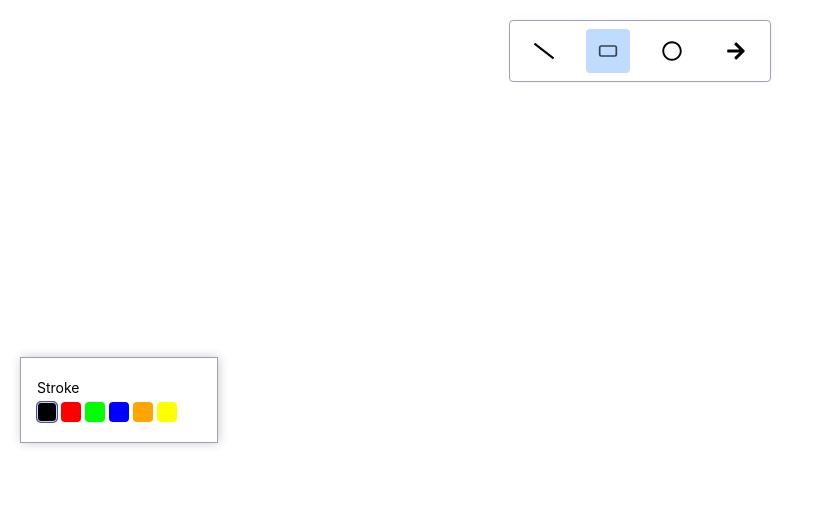
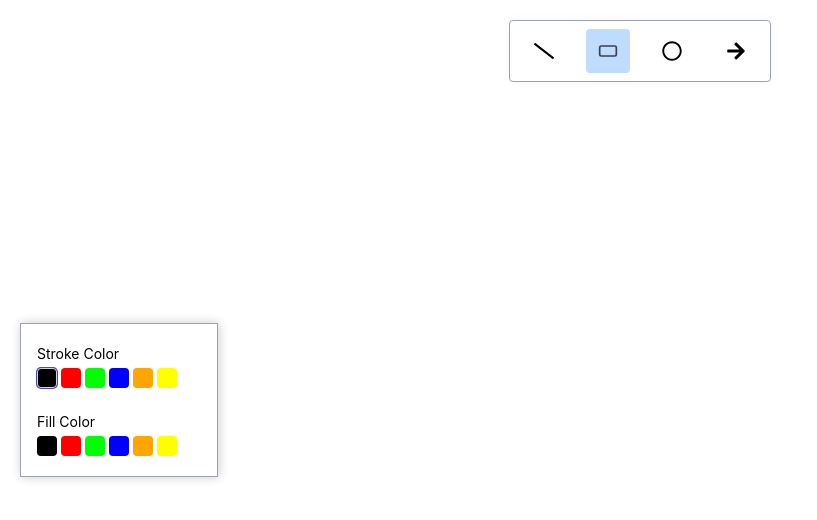
Before and after one commit to PassionateSumon/letsDraw, a React (Create React App) app: page / in a window 1280 px wide. Both pictures are taken after a click on the element 608 px from the left and 51 px from the top of the page. Shown: the top 520 px of the page, without its empty margins (0-817 px from the left). Built offline with nearby package versions, Linux system fonts and the light colour scheme.

Commit message:
added fill and stroke feature

```diff
--- a/src/Store/boardProvider.jsx
+++ b/src/Store/boardProvider.jsx
@@ -13,14 +13,14 @@ const boardReducer = (state, action) => {
     }
 
     case BOARD_ACTIONS.DRAW_DOWN: {
-      const { clientX, clientY } = action.payload;
+      const { clientX, clientY, stroke, fill } = action.payload;
       const newEle = createRoughElement(
         state.elements.length,
         clientX,
         clientY,
         clientX,
         clientY,
-        { type: state.activeToolItem }
+        { type: state.activeToolItem, stroke, fill }
       );
       const prevEle = state.elements;
       return {
@@ -31,12 +31,14 @@ const boardReducer = (state, action) => {
     }
 
     case BOARD_ACTIONS.DRAW_MOVE: {
-      const { clientX, clientY } = action.payload;
+      const { clientX, clientY, stroke, fill } = action.payload;
       const newElements = [...state.elements];
       const index = state.elements.length - 1;
       const { x1, y1 } = newElements[index];
       const newElement = createRoughElement(index, x1, y1, clientX, clientY, {
         type: state.activeToolItem,
+        stroke,
+        fill,
       });
       newElements[index] = newElement;
       return {
@@ -76,24 +78,28 @@ const BoardProvider = ({ children }) => {
     });
   };
 
-  const boardMouseDownHandler = (event) => {
+  const boardMouseDownHandler = (event, toolboxState) => {
     const { clientX, clientY } = event;
     dispatchBoardAction({
       type: BOARD_ACTIONS.DRAW_DOWN,
       payload: {
         clientX,
         clientY,
+        stroke: toolboxState[boardState.activeToolItem]?.stroke,
+        fill: toolboxState[boardState.activeToolItem]?.fill,
       },
     });
   };
 
-  const boardMouseMoveHandler = (event) => {
+  const boardMouseMoveHandler = (event, toolboxState) => {
     const { clientX, clientY } = event;
     dispatchBoardAction({
       type: BOARD_ACTIONS.DRAW_MOVE,
       payload: {
         clientX,
         clientY,
+        stroke: toolboxState[boardState.activeToolItem]?.stroke,
+        fill: toolboxState[boardState.activeToolItem]?.fill,
       },
     });
   };
--- a/src/Store/toolbox-context.jsx
+++ b/src/Store/toolbox-context.jsx
@@ -3,6 +3,7 @@ import { createContext } from "react";
 const toolboxContext = createContext({
   toolboxState: {},
   changeStroke: () => {},
+  changeFill: () => {},
 });
 
 export default toolboxContext;
--- a/src/Store/toolboxProvider.jsx
+++ b/src/Store/toolboxProvider.jsx
@@ -1,10 +1,10 @@
 import React, { useReducer } from "react";
 import toolboxContext from "./toolbox-context";
-import { COLORS, TOOL_ITEMS } from "../constants";
+import { COLORS, TOOLBOX_ACTIONS, TOOL_ITEMS } from "../constants";
 
 function toolboxReducer(state, action) {
   switch (action.type) {
-    case "CHANGE_STROKE": {
+    case TOOLBOX_ACTIONS.CHANGE_STROKE: {
       // return {
       //     ...state,
       //     [action.payload.tool] : {
@@ -16,8 +16,14 @@ function toolboxReducer(state, action) {
       newState[action.payload.tool].stroke = action.payload.stroke;
       return newState;
     }
-    default:
-      return state;
+    case TOOLBOX_ACTIONS.CHANGE_FILL: {
+        const newState = { ...state };
+        newState[action.payload.tool].fill = action.payload.fill;
+        return newState;
+      }
+    default: {
+        return state;
+    }
   }
 }
 
@@ -50,7 +56,7 @@ function ToolboxProvider({ children }) {
 
   const changeStrokeHandler = (tool, stroke) => {
     dispatchToolboxAction({
-      type: "CHANGE_STROKE",
+      type: TOOLBOX_ACTIONS.CHANGE_STROKE,
       payload: {
         tool,
         stroke,
@@ -58,9 +64,20 @@ function ToolboxProvider({ children }) {
     });
   };
 
+  const changeFillHandler = (tool, fill) => {
+    dispatchToolboxAction({
+      type: TOOLBOX_ACTIONS.CHANGE_FILL,
+      payload: {
+        tool,
+        fill,
+      },
+    });
+  };
+
   const toolboxContextValue = {
     toolboxState,
     changeStroke: changeStrokeHandler,
+    changeFill: changeFillHandler,
   };
   return (
     <toolboxContext.Provider value={toolboxContextValue}>
--- a/src/Utils/Elements.js
+++ b/src/Utils/Elements.js
@@ -4,7 +4,7 @@ import { getArrowHeadsCoordinates } from "./Math";
 
 const gen = rough.generator();
 
-export const createRoughElement = (id, x1, y1, x2, y2, { type }) => {
+export const createRoughElement = (id, x1, y1, x2, y2, { type, stroke, fill }) => {
   const element = {
     id,
     x1,
@@ -14,7 +14,14 @@ export const createRoughElement = (id, x1, y1, x2, y2, { type }) => {
   };
   let options = {
     seed: id + 1, //used for smoothness in the drawing, if not used then it shows the re-creation of the drawing
+    fillStyle: "solid",
   };
+  if(stroke) {
+    options.stroke = stroke;
+  }
+  if(fill) {
+    options.fill = fill;
+  }
   switch (type) {
     case TOOL_ITEMS.LINE:
       element.roughEle = gen.line(x1, y1, x2, y2, options);
--- a/src/components/Board/index.js
+++ b/src/components/Board/index.js
@@ -2,6 +2,7 @@ import { useContext, useEffect, useLayoutEffect, useRef } from "react";
 import rough from "roughjs";
 import BoardContext from "../../Store/board-context";
 import { TOOL_ACTION_TYPES } from "../../constants";
+import toolboxContext from "../../Store/toolbox-context";
 
 function Board() {
   const canvasRef = useRef();
@@ -34,13 +35,15 @@ function Board() {
     };
   }, [elements]);
 
+  const { toolboxState } = useContext(toolboxContext);
+
   const handleMouseDown = (event) => {
-    boardMouseDownHandler(event);
+    boardMouseDownHandler(event, toolboxState);
   };
 
   const handleMouseMove = (event) => {
     if (toolActionType === TOOL_ACTION_TYPES.DRAWING)
-      boardMouseMoveHandler(event);
+      boardMouseMoveHandler(event, toolboxState);
   };
 
   const handleMouseUp = () => {
--- a/src/components/Toolbox/index.js
+++ b/src/components/Toolbox/index.js
@@ -1,6 +1,6 @@
 import React from "react";
 import classes from "./index.module.css";
-import { COLORS } from "../../constants";
+import { COLORS, FILL_TOOL_TYPES, STROKE_TOOL_TYPES } from "../../constants";
 import cx from "classnames";
 import { useContext } from "react";
 import toolboxContext from "../../Store/toolbox-context";
@@ -8,14 +8,16 @@ import BoardContext from "../../Store/board-context";
 
 function Toolbox() {
   const { activeToolItem } = useContext(BoardContext);
-  const { toolboxState, changeStroke } = useContext(toolboxContext);
+  const { toolboxState, changeStroke, changeFill } = useContext(toolboxContext);
 
   const strokeColor = toolboxState[activeToolItem]?.stroke;
+  const fillColor = toolboxState[activeToolItem]?.fill;
 
   return (
     <div className={classes.container}>
+      {STROKE_TOOL_TYPES.includes(activeToolItem) && (
         <div className={classes.selectOptionContainer}>
-        <div className={classes.toolBoxLabel}>Stroke</div>
+          <div className={classes.toolBoxLabel}>Stroke Color</div>
           <div className={classes.colorsContainer}>
             {/* Here I'm simply doing -->
             as COLORS is an object, so I can't directly map them,
@@ -30,12 +32,32 @@ function Toolbox() {
                     [classes.activeColorBox]: strokeColor === COLORS[k],
                   })}
                   style={{ backgroundColor: COLORS[k] }}
-                onClick={()=>changeStroke(activeToolItem, COLORS[k])}
+                  onClick={() => changeStroke(activeToolItem, COLORS[k])}
                 ></div>
               );
             })}
           </div>
         </div>
+      )}
+
+      {FILL_TOOL_TYPES.includes(activeToolItem) && (
+        <div className={classes.selectOptionContainer}>
+          <div className={classes.toolBoxLabel}>Fill Color</div>
+          <div className={classes.colorsContainer}>
+            {Object.keys(COLORS).map((k) => {
+              return (
+                <div
+                  className={cx(classes.colorBox, {
+                    [classes.activeColorBox]: fillColor === COLORS[k],
+                  })}
+                  style={{ backgroundColor: COLORS[k] }}
+                  onClick={() => changeFill(activeToolItem, COLORS[k])}
+                ></div>
+              );
+            })}
+          </div>
+        </div>
+      )}
     </div>
   );
 }
--- a/src/components/Toolbox/index.module.css
+++ b/src/components/Toolbox/index.module.css
@@ -1,5 +1,5 @@
 .container {
-    @apply absolute top-1/2 left-5 text-sm border border-gray-400;
+    @apply absolute top-1/2 left-5 text-sm border border-gray-400 cursor-pointer;
     transform: translateY(-50%);
     box-shadow: 1px 0 10px rgba(0, 0, 0, 0.2);
   }
```
Also changed, not shown: src/components/Toolbar/index.module.css (line endings or trailing spaces). Lines whose indentation alone changed are shown as unchanged.
